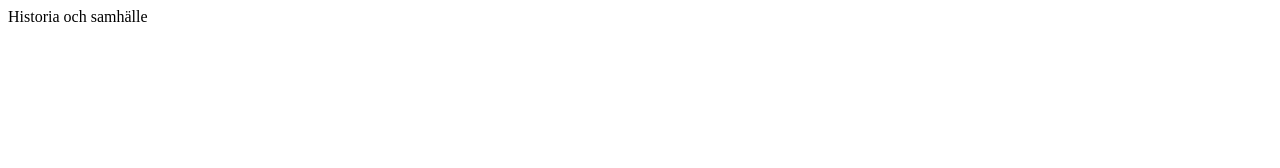
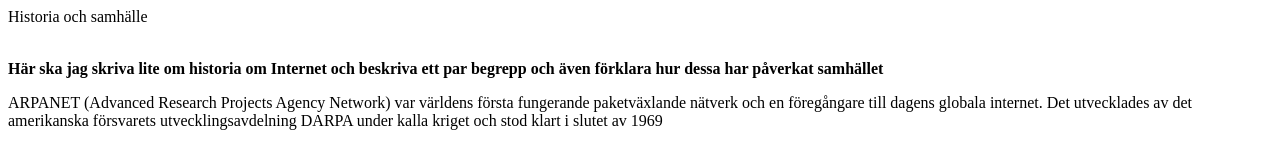
Before and after one commit to Felix236/Historia-samh-lle, a plain HTML site: page index.html in a window 1280 px wide. Drawn offline with Linux system fonts and the light colour scheme.

Commit message:
Update index.html

```diff
--- a/index.html
+++ b/index.html
@@ -7,5 +7,8 @@
 </head>
 <body>
 <p> Historia och samhälle</p>
+<br>
+<b> Här ska jag skriva lite om historia om Internet och beskriva ett par begrepp och även förklara hur dessa har påverkat samhället</b>
+<p>ARPANET (Advanced Research Projects Agency Network) var världens första fungerande paketväxlande nätverk och en föregångare till dagens globala internet. Det utvecklades av det amerikanska försvarets utvecklingsavdelning DARPA under kalla kriget och stod klart i slutet av 1969</p>
 </body>
 </html>
```
